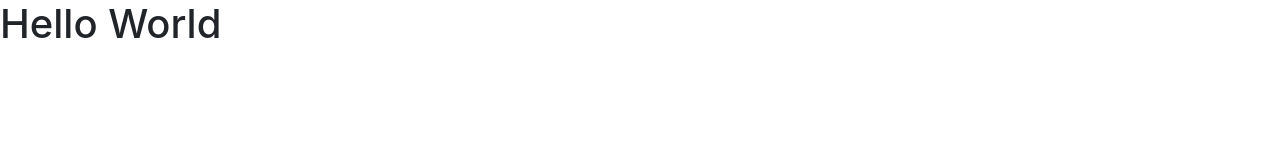
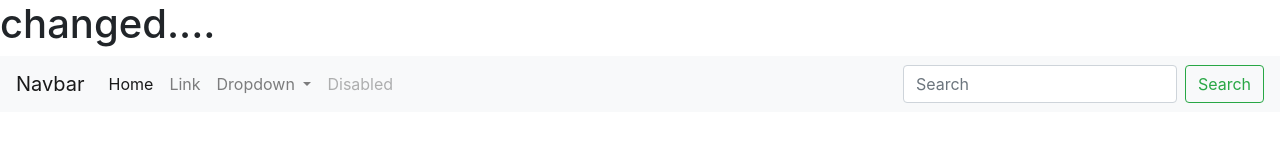
Before and after one commit to yashu183/githubDemo, a plain HTML site: page index.html in a window 1280 px wide. Drawn offline with nearby package versions, Linux system fonts and the light colour scheme.

Commit message:
added navbar

```diff
--- a/index.html
+++ b/index.html
@@ -13,7 +13,42 @@
     <title>Hello World</title>
   </head>
   <body>
-    <h1>Hello World</h1>
+    <h1>changed....</h1>
+    <nav class="navbar navbar-expand-lg navbar-light bg-light">
+        <a class="navbar-brand" href="#">Navbar</a>
+        <button class="navbar-toggler" type="button" data-toggle="collapse" data-target="#navbarSupportedContent" aria-controls="navbarSupportedContent" aria-expanded="false" aria-label="Toggle navigation">
+          <span class="navbar-toggler-icon"></span>
+        </button>
+
+        <div class="collapse navbar-collapse" id="navbarSupportedContent">
+          <ul class="navbar-nav mr-auto">
+            <li class="nav-item active">
+              <a class="nav-link" href="#">Home <span class="sr-only">(current)</span></a>
+            </li>
+            <li class="nav-item">
+              <a class="nav-link" href="#">Link</a>
+            </li>
+            <li class="nav-item dropdown">
+              <a class="nav-link dropdown-toggle" href="#" id="navbarDropdown" role="button" data-toggle="dropdown" aria-haspopup="true" aria-expanded="false">
+                Dropdown
+              </a>
+              <div class="dropdown-menu" aria-labelledby="navbarDropdown">
+                <a class="dropdown-item" href="#">Action</a>
+                <a class="dropdown-item" href="#">Another action</a>
+                <div class="dropdown-divider"></div>
+                <a class="dropdown-item" href="#">Something else here</a>
+              </div>
+            </li>
+            <li class="nav-item">
+              <a class="nav-link disabled" href="#" tabindex="-1" aria-disabled="true">Disabled</a>
+            </li>
+          </ul>
+          <form class="form-inline my-2 my-lg-0">
+            <input class="form-control mr-sm-2" type="search" placeholder="Search" aria-label="Search">
+            <button class="btn btn-outline-success my-2 my-sm-0" type="submit">Search</button>
+          </form>
+        </div>
+      </nav>
     <script
       src="https://code.jquery.com/jquery-3.3.1.slim.min.js"
       integrity="sha384-q8i/X+965DzO0rT7abK41JStQIAqVgRVzpbzo5smXKp4YfRvH+8abtTE1Pi6jizo"
```
